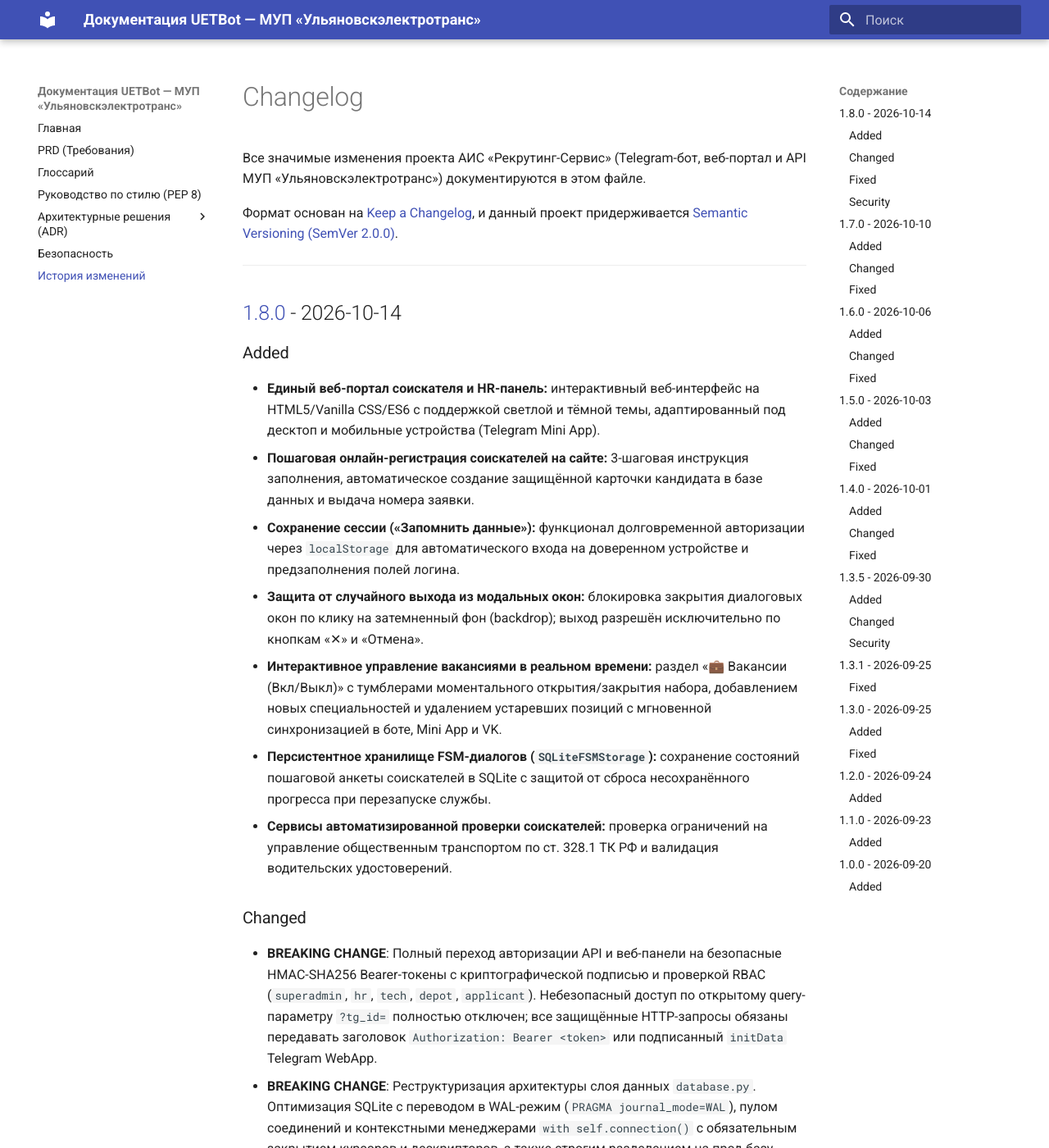
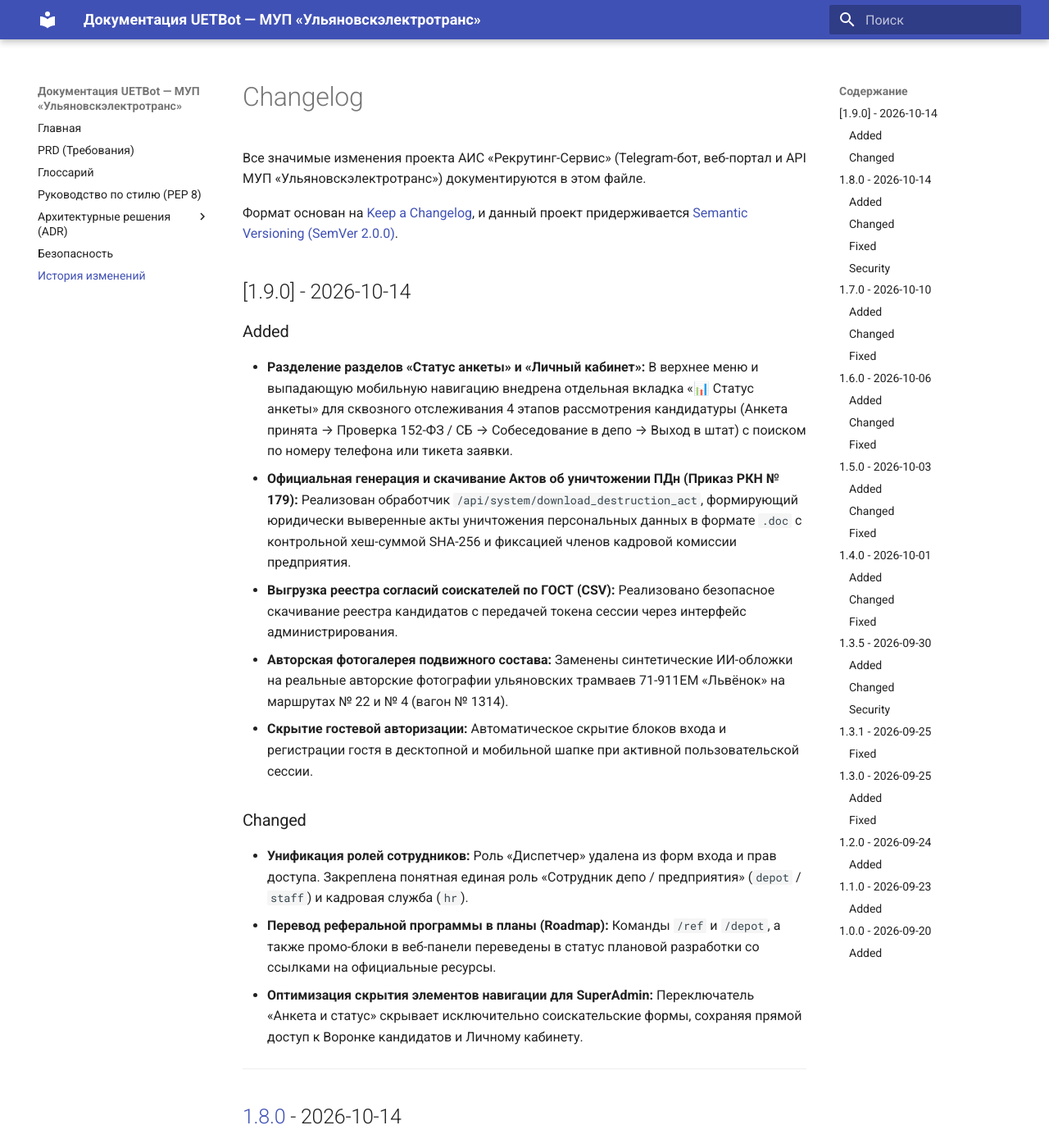
Before and after one commit to gamedich/uetbot, an MkDocs documentation site: the page built from docs/CHANGELOG.md, in a window 1280 px wide and 1400 px high. Shown: the whole window at 82% size. Built offline with MkDocs 1.6.1 and Material for MkDocs 9.7.7, drawn with Linux system fonts in a browser that asks for light colours.

```diff
--- a/docs/CHANGELOG.md
+++ b/docs/CHANGELOG.md
@@ -3,6 +3,20 @@
 Все значимые изменения проекта АИС «Рекрутинг-Сервис» (Telegram-бот, веб-портал и API МУП «Ульяновскэлектротранс») документируются в этом файле.
 
 Формат основан на [Keep a Changelog](https://keepachangelog.com/ru/1.0.0/), и данный проект придерживается [Semantic Versioning (SemVer 2.0.0)](https://semver.org/lang/ru/).
+
+## [1.9.0] - 2026-10-14
+
+### Added
+- **Разделение разделов «Статус анкеты» и «Личный кабинет»:** В верхнее меню и выпадающую мобильную навигацию внедрена отдельная вкладка «📊 Статус анкеты» для сквозного отслеживания 4 этапов рассмотрения кандидатуры (Анкета принята → Проверка 152-ФЗ / СБ → Собеседование в депо → Выход в штат) с поиском по номеру телефона или тикета заявки.
+- **Официальная генерация и скачивание Актов об уничтожении ПДн (Приказ РКН № 179):** Реализован обработчик `/api/system/download_destruction_act`, формирующий юридически выверенные акты уничтожения персональных данных в формате `.doc` с контрольной хеш-суммой SHA-256 и фиксацией членов кадровой комиссии предприятия.
+- **Выгрузка реестра согласий соискателей по ГОСТ (CSV):** Реализовано безопасное скачивание реестра кандидатов с передачей токена сессии через интерфейс администрирования.
+- **Авторская фотогалерея подвижного состава:** Заменены синтетические ИИ-обложки на реальные авторские фотографии ульяновских трамваев 71-911ЕМ «Львёнок» на маршрутах № 22 и № 4 (вагон № 1314).
+- **Скрытие гостевой авторизации:** Автоматическое скрытие блоков входа и регистрации гостя в десктопной и мобильной шапке при активной пользовательской сессии.
+
+### Changed
+- **Унификация ролей сотрудников:** Роль «Диспетчер» удалена из форм входа и прав доступа. Закреплена понятная единая роль «Сотрудник депо / предприятия» (`depot` / `staff`) и кадровая служба (`hr`).
+- **Перевод реферальной программы в планы (Roadmap):** Команды `/ref` и `/depot`, а также промо-блоки в веб-панели переведены в статус плановой разработки со ссылками на официальные ресурсы.
+- **Оптимизация скрытия элементов навигации для SuperAdmin:** Переключатель «Анкета и статус» скрывает исключительно соискательские формы, сохраняя прямой доступ к Воронке кандидатов и Личному кабинету.
 
 ---
 
```
Also changed, not shown: CHANGELOG.md (+14 -0 lines), README.md (+1 -1 lines), docs/index.html (+18 -18 lines), docs/prd.md (+2 -1 lines), 1 other file.
